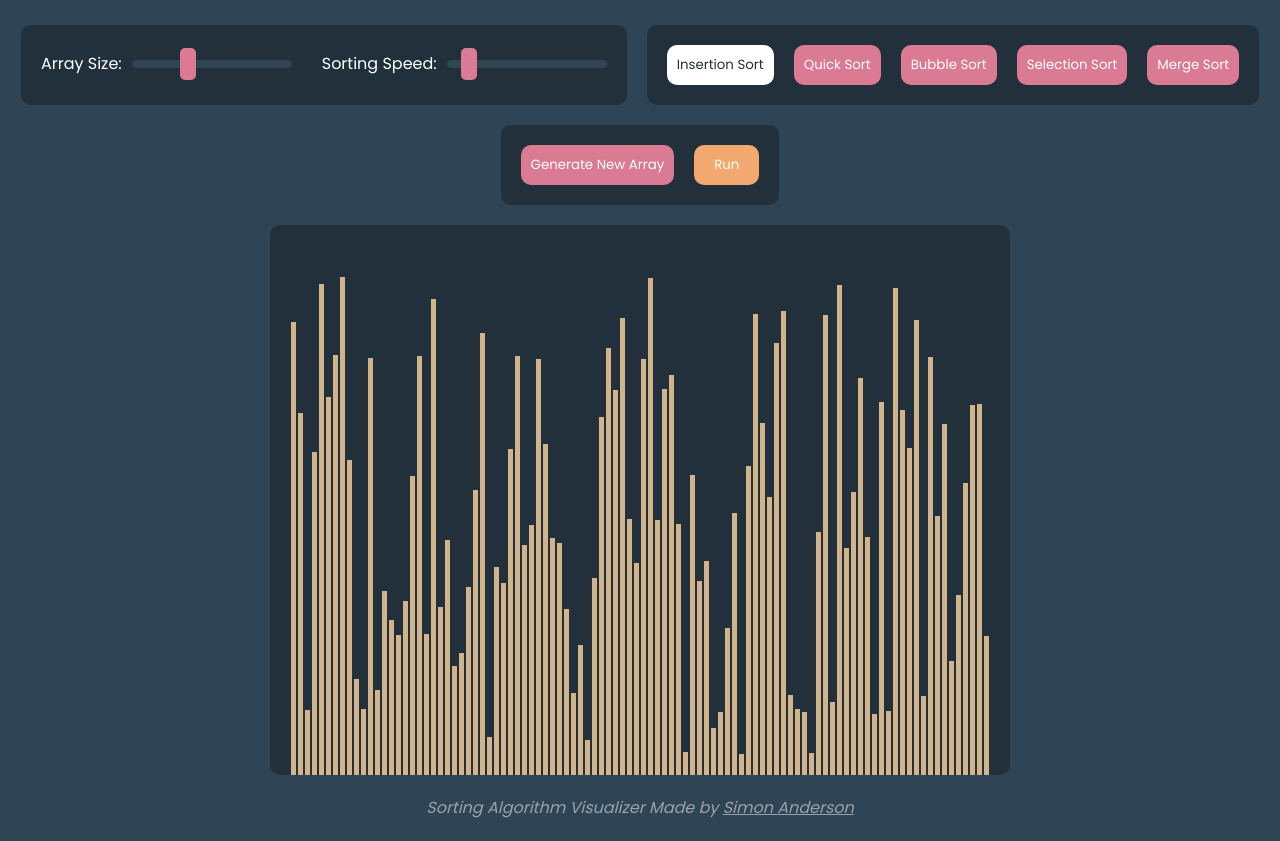
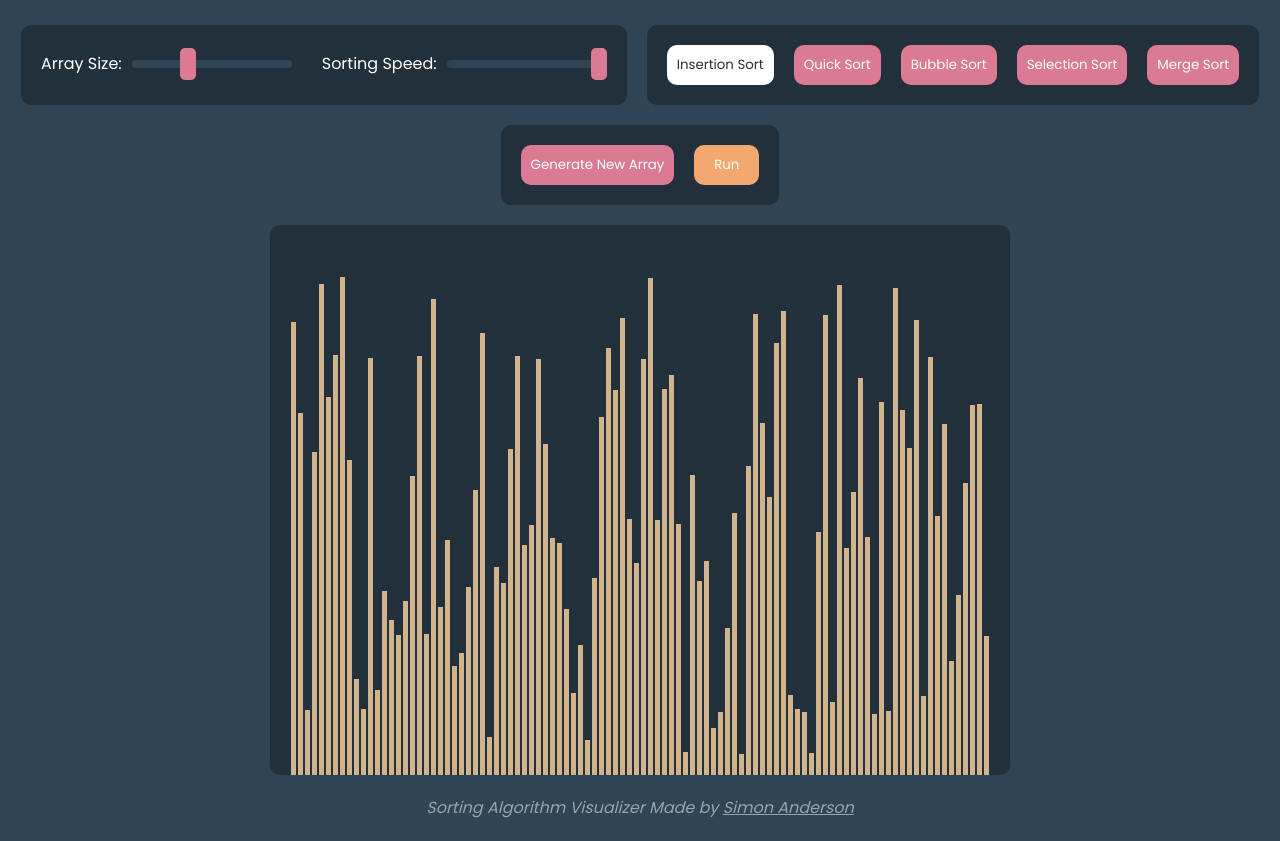
Before and after one commit to simonanderson16/SortingVisualizer, a React (Create React App) app: page / in a window 1280 px wide. Built offline with nearby package versions, Linux system fonts and the light colour scheme.

Commit message:
change default sorting speed to max

```diff
--- a/src/VisualizerApp.js
+++ b/src/VisualizerApp.js
@@ -28,7 +28,7 @@ export default function VisualizerApp() {
   };
 
   const [arraySize, setArraySize] = useState(100);
-  const [sortingSpeed, setSortingSpeed] = useState(50);
+  const [sortingSpeed, setSortingSpeed] = useState(495);
   const [selected, setSelected] = useState("insertion");
   const [array, setArray] = useState(generateRandomArray(arraySize));
 
```
